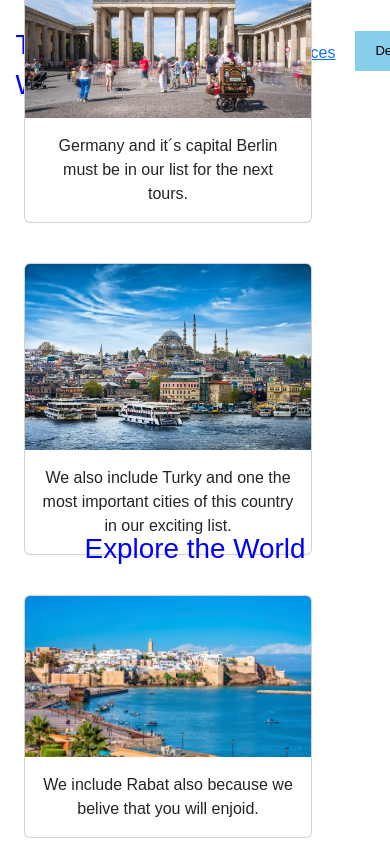
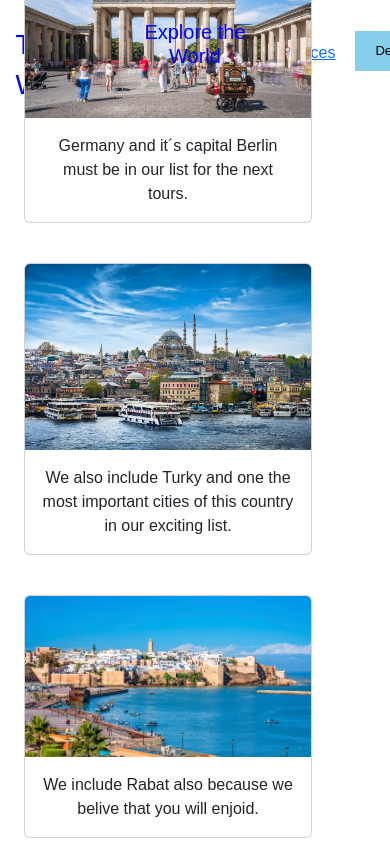
Before and after one commit to Ariotario/UX, a plain HTML site: page index.html in a window 390 px wide. Shown: the top 844 px of the page. Drawn offline with nearby package versions, Linux system fonts and the light colour scheme.

Commit message:
Update style.css

```diff
--- a/style.css
+++ b/style.css
@@ -12,8 +12,12 @@
     .column:nth-child(2), .column:nth-child(3)  {
         flex-basis: 100%;
     }
+
+.container-for-header h1 {
+    font-size: 20px;
+    padding: 10px;
+    }
 }
-
 :root {
    --primary-color: rgb(102, 156,203);
    --primary-color-dark: rgb(86, 129, 167);
@@ -533,11 +537,12 @@ hr {
     position: absolute;
     /*margin-bottom: 40px;*/
     /*position:relative;*/
-    /*top: 40%;*/
-    /*left: 50%;*/
-    /*transform: translateX(-50%);*/
+    top: 0;
+    left: 50%;
+    transform: translateX(-50%);
     color: var(--color-blue);
     z-index: 2;
+    padding: 20px;
     /*margin: 0;*/
     text-align: center;
 }
```
